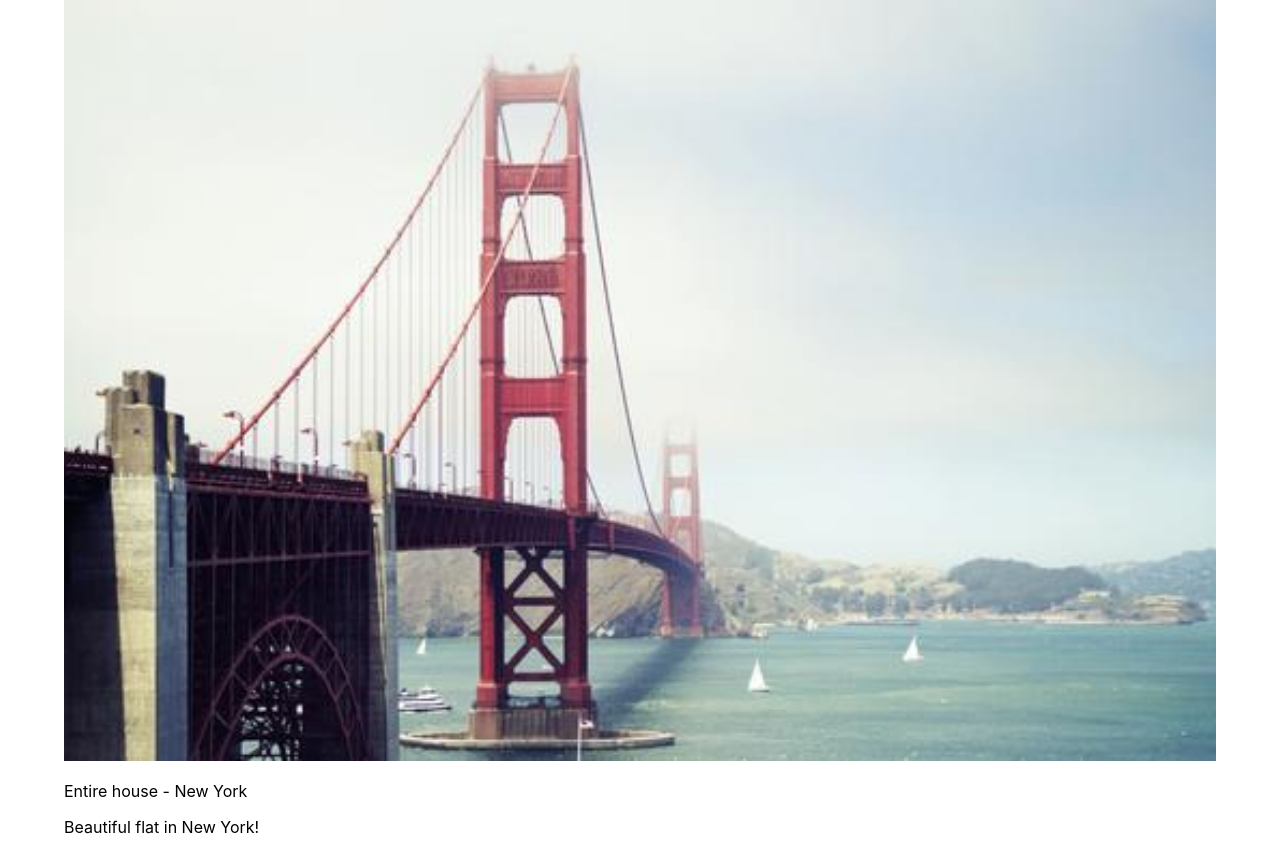
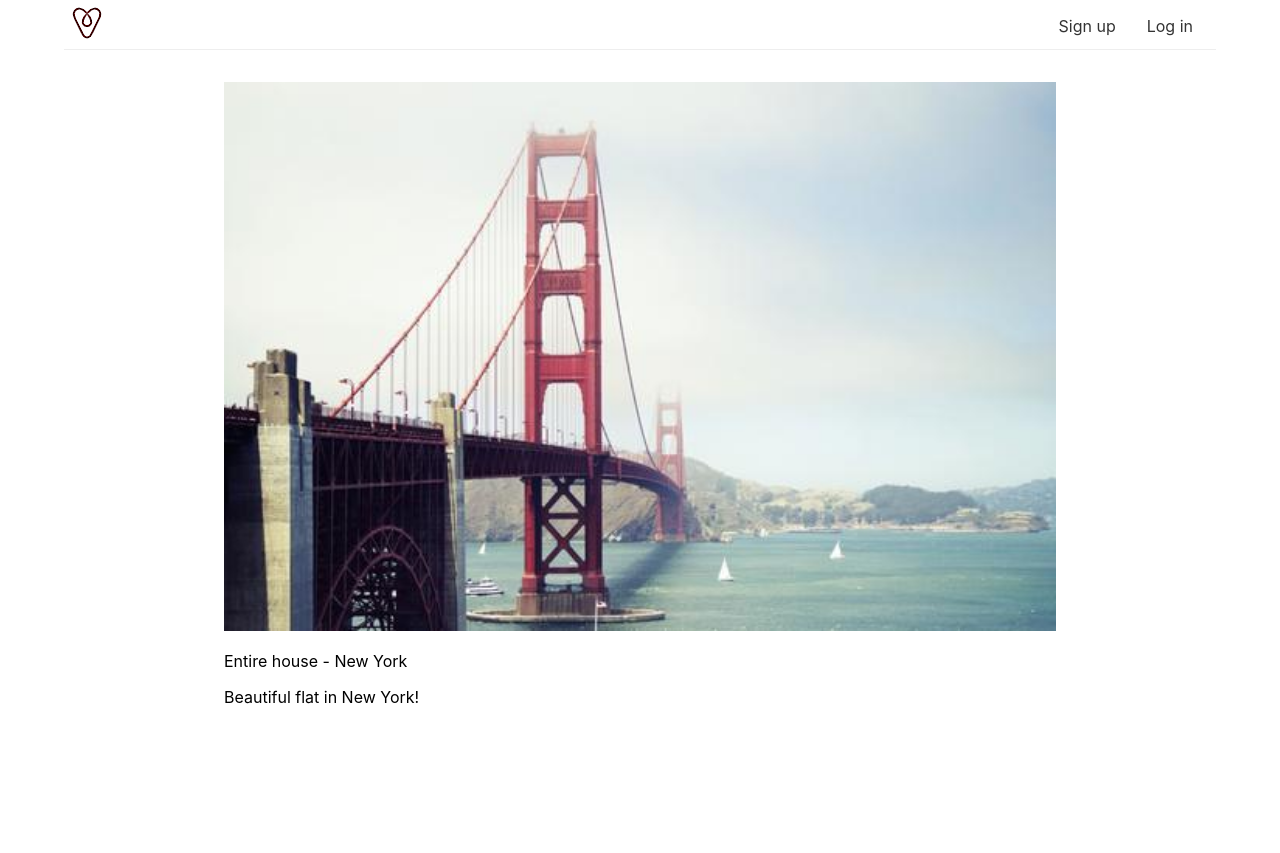
Before and after one commit to xanisu/nextbnb, a Next.js app: page /houses/1 in a window 1280 px wide. After the commit the page ends 800 px from the top, so only its background shows below. Built offline with nearby package versions, Linux system fonts and the light colour scheme.

Commit message:
3/20 fs nextbnb

```diff
--- /dev/null
+++ b/components/Header.js
@@ -0,0 +1,58 @@
+import Link from 'next/link'
+
+export default function Header(props) {
+    return (
+        <div className="nav-container">
+            <Link href="/">
+                <a>
+                    <img src="/img/logo.png" alt="" />
+                </a>
+            </Link>
+
+            <nav>
+                <ul>
+                    <li>
+                        <Link href="/register">
+                            <a>Sign up</a>
+                        </Link>
+                    </li>
+                    <li>
+                        <Link href="/login">
+                            <a>Log in</a>
+                        </Link>
+                    </li>
+                </ul>
+            </nav>
+
+            <style jsx>{`
+                ul {
+                    margin: 0;
+                    padding: 0;
+                    float: right;
+                }
+                li {
+                    display: block;
+                    float: left;
+                }
+                a {
+                    text-decoration: none;
+                    display: block;
+                    margin-right: 15px;
+                    color: #333;
+                }
+                nav a {
+                    padding: 1em .5em;
+                }
+                .nav-container {
+                    border-bottom: 1px solid #eee;
+                    height: 50px;
+                }
+                img {
+                    float: left;
+                }
+            `
+            }
+            </style>
+        </div>
+    )
+}
--- /dev/null
+++ b/components/Layout.js
@@ -0,0 +1,21 @@
+import Header from './Header'
+
+export default function Layout(props) {
+    return (
+        <div>
+            <Header />
+            <main>{props.content}</main>
+            <style jsx>{`
+                main {
+                    position: relative;
+                    max-width: 56em;
+                    background-color: white;
+                    padding: 2em;
+                    margin: 0 auto;
+                    box-sizing: border-box;
+                }
+            `}
+            </style>
+        </div>
+    )
+}
--- a/pages/houses/[id].js
+++ b/pages/houses/[id].js
@@ -1,8 +1,11 @@
 import Head from 'next/head'
 import houses from '../../houses.js'
+import Layout from '../../components/Layout'
+
 
 export default function House(props) {
   return (
+    <Layout content={
           <div>
               <Head>
                   <title>{props.house.title}</title>
@@ -13,6 +16,7 @@
               </p>
               <p>{props.house.title}</p>
         </div>
+      } />
   )
 }
 
```
Also changed, not shown: pages/index.js (+8 -4 lines), public/img/logo.png (added). Lines whose indentation alone changed are shown as unchanged.
